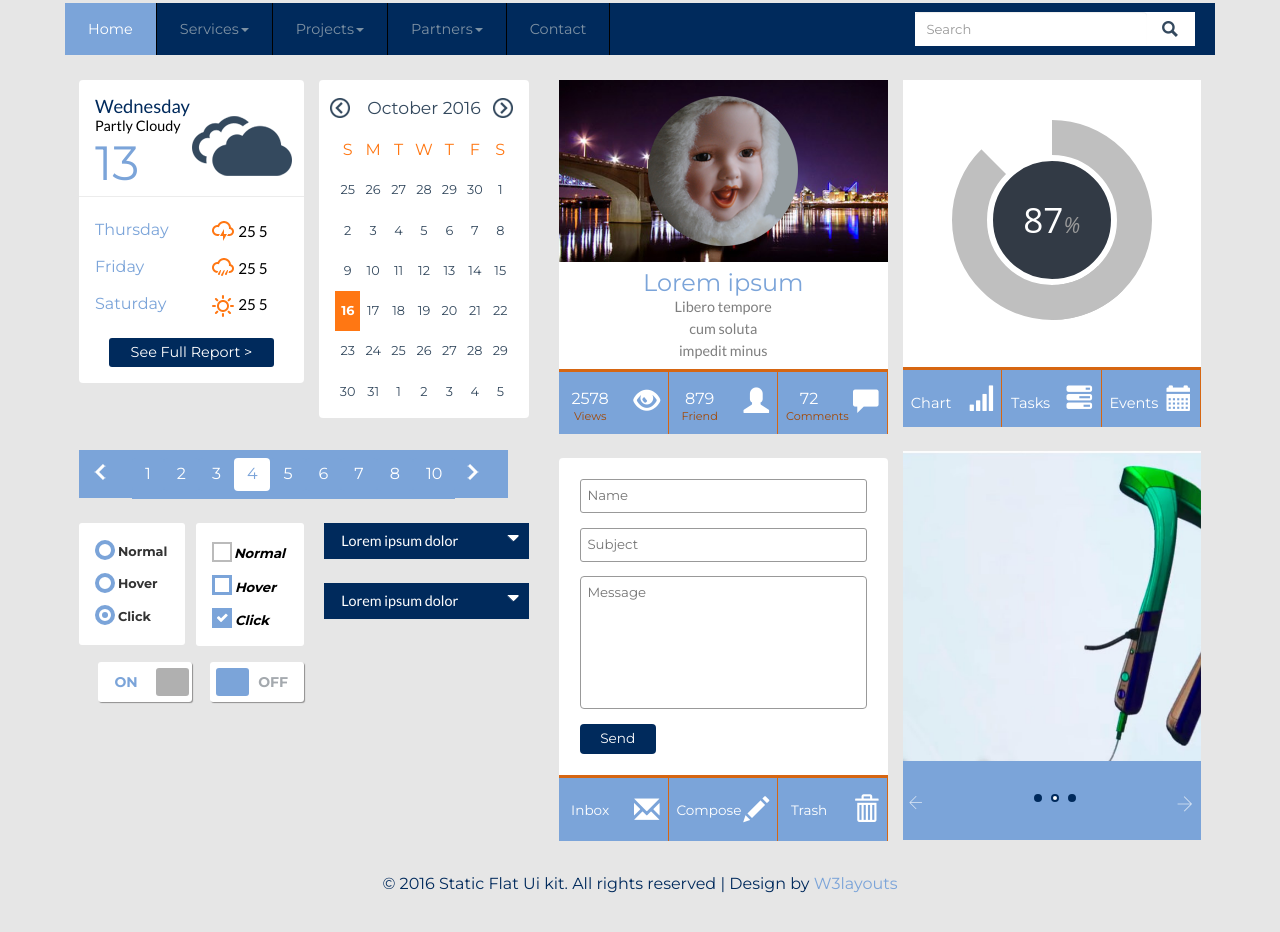
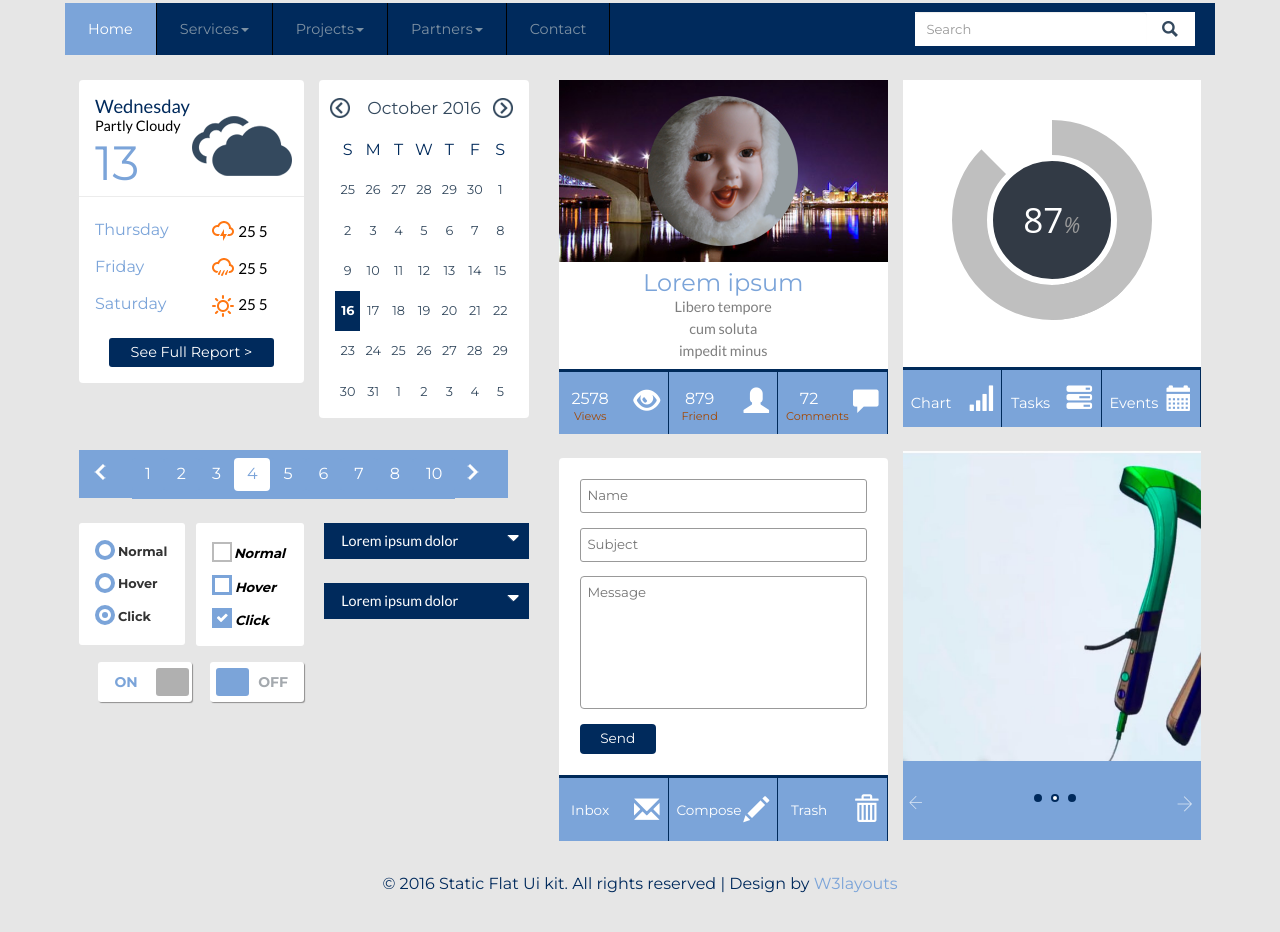
Before and after one commit to Maaaah/Maaaah.github.io, a plain HTML site: page index.html in a window 1280 px wide. Shown: the part 210-1142 px from the top of the page. Drawn offline with Linux system fonts and the light colour scheme.

Commit message:
More colors, mostly on highlights
Box border changes

```diff
--- a/css/clndr.css
+++ b/css/clndr.css
@@ -72,7 +72,7 @@
 .cal1 .clndr .clndr-table .header-days .header-day {
   vertical-align: middle;
   text-align: center;
-  color:#ff7713;
+  color:#002a5b;
 }
 .cal1 .clndr .clndr-table tr {
     height:40px;
@@ -92,7 +92,7 @@
 	-moz-transition: all 0.5s ease-in-out;
 	-o-transition: all 0.5s ease-in-out;
 	transition: all 0.5s ease-in-out;
-	background: #ff7713;
+	background: #002a5b;
   color: #FFF;
 
 }
@@ -116,7 +116,7 @@
    padding: 11px 0;
 }
 .cal1 .clndr .clndr-table tr .day .day-contents:hover{
-  background:#ff7713;
+  background:#002a5b;
   color:#fff;
 
      padding: 11px 0;
--- a/css/style.css
+++ b/css/style.css
@@ -832,8 +832,8 @@ ul.nav.navbar-nav {
 .views {
   background: #7BA4D9;
   padding: 0.63em 0.5em;
-  border-top: 3px solid #D66612;
-  border-right: 1px solid #D66612;
+  border-top: 3px solid #002a5a;
+  border-right: 1px solid #002a5a;
 }
 .joker-text {
   float: left;
@@ -927,11 +927,11 @@ span.glyphicon.glyphicon-comment {
 }
 .message {
  padding: 0.8em 0.5em;
-   border-right: 1px solid #D66612;
+   border-right: 1px solid #002a5a;
 }
 .newsletter-bottom {
   background: #7BA4D9;
-  border-top:3px solid #D66612;
+  border-top:3px solid #002a5a;
 }
 .message-text h4 {
   font-size: 0.85em;
@@ -974,11 +974,11 @@ span.glyphicon.glyphicon-trash {
 }
 .skills-bottom {
   background: #7BA4D9;
-  border-top:3px solid #D66612;
+  border-top:3px solid #002a5a;
 }
 .skills-grid {
   padding: 0.65em 0.5em;
-  border-right: 1px solid #D66612;
+  border-right: 1px solid #002a5a;
 }
 .skill-grd-img-chat {
   float: right;
```
